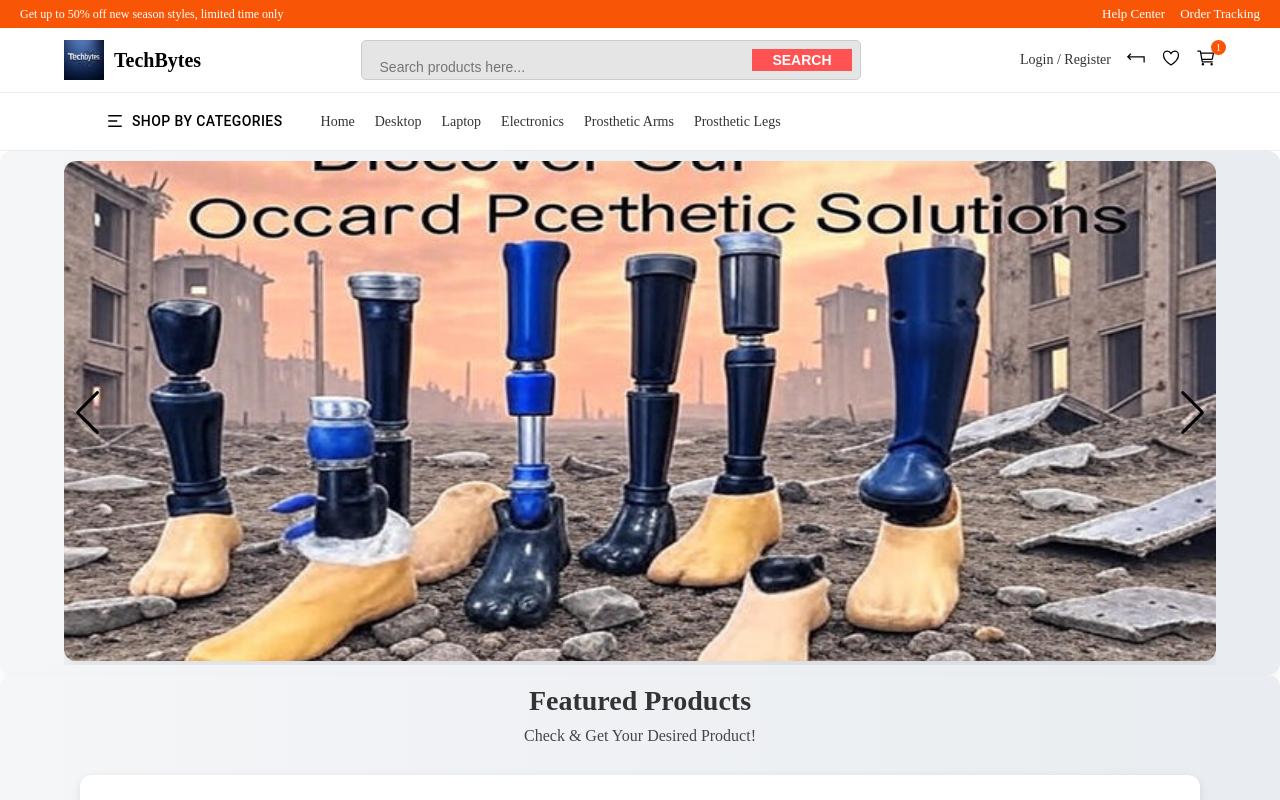
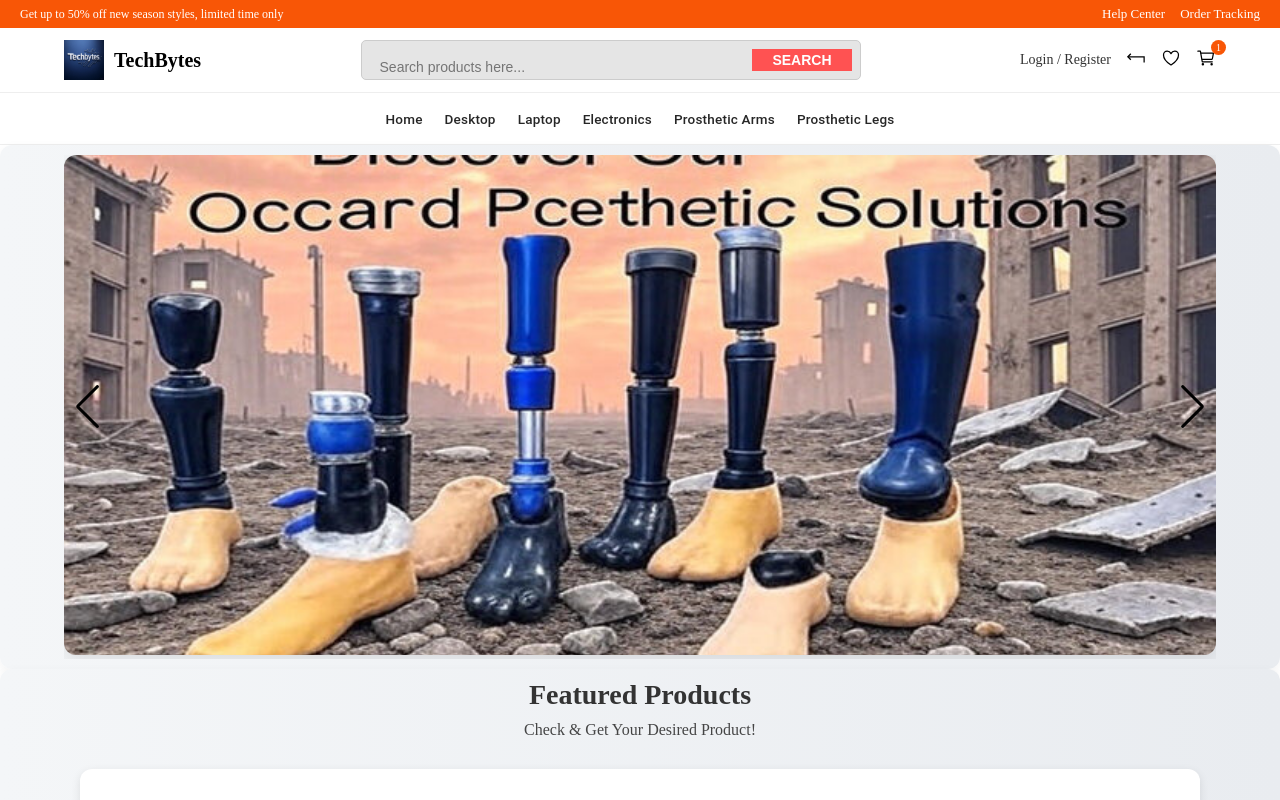
Before and after one commit to danial-hossain/TechBytes, a React (Create React App) app: page / in a window 1280 px wide. Shown: the top 800 px of the page. Built offline with nearby package versions, Linux system fonts and the light colour scheme.

Commit message:
We gav our nav bar a final look

```diff
--- a/src/components/Header/Navigation/index.js
+++ b/src/components/Header/Navigation/index.js
@@ -1,21 +1,12 @@
 import Button from '@mui/material/Button';
 import React from 'react';
-import { RiMenu2Fill } from "react-icons/ri";
 import { Link } from "react-router-dom";
 import "./style.css"; // Import your CSS
 
 const Navigation = () => {
   return (
     <nav className="navigation-bar">
-      {/* Left: Shop by Categories button */}
-      <div className="nav-left">
-        <Button className="nav-btn">
-          <RiMenu2Fill className="nav-icon" />
-          SHOP BY CATEGORIES
-        </Button>
-      </div>
-
-      {/* Right: Navigation links */}
+      {/* Navigation links only */}
       <div className="nav-links">
         <ul>
           <li>
--- a/src/components/Header/Navigation/style.css
+++ b/src/components/Header/Navigation/style.css
@@ -1,47 +1,36 @@
 /* Navigation container */
 .navigation-bar {
+  width: 100%;               /* full width */
   display: flex;
-    align-items: center;
-    justify-content: flex-start;
-    gap: 30px;
-    background: none; /* No background, since it sits in sub-header */
-    padding: 0;
+  justify-content: center;   /* center the child (.nav-links) */
+  background: #fff;
+  padding: 6px 0;
+  font-family: 'Roboto', sans-serif;
 }
 
-  /* Left section - Shop by Categories */
-  .nav-left {
+/* Navigation links */
+.nav-links {
   display: flex;
-    align-items: center;
+  justify-content: center;   /* center links */
+  width: 100%;               /* take full width */
 }
 
-  .nav-btn {
-    font-weight: 500;
-    color: black !important;
-    text-transform: none !important;
-    display: flex;
-    align-items: center;
-    gap: 8px;
-  }
-
-  .nav-icon {
-    font-size: 18px;
-  }
-
-  /* Right section - Navigation links */
 .nav-links ul {
   list-style: none;
   display: flex;
+  justify-content: center;   /* align items in center */
   align-items: center;
-    gap: 20px;
-    margin: 0;
+  gap: 22px;
+  margin: 0 auto;            /* center horizontally */
   padding: 0;
 }
 
 .nav-links a {
   text-decoration: none;
-    font-size: 14px;
+  font-size: 13.5px;
   font-weight: 500;
-    color: rgb(0, 0, 0, 0.8);
+  letter-spacing: 0.2px;
+  color: rgba(0, 0, 0, 0.85);
   transition: color 0.2s ease-in-out;
 }
 
```
Lines whose indentation alone changed are shown as unchanged.
